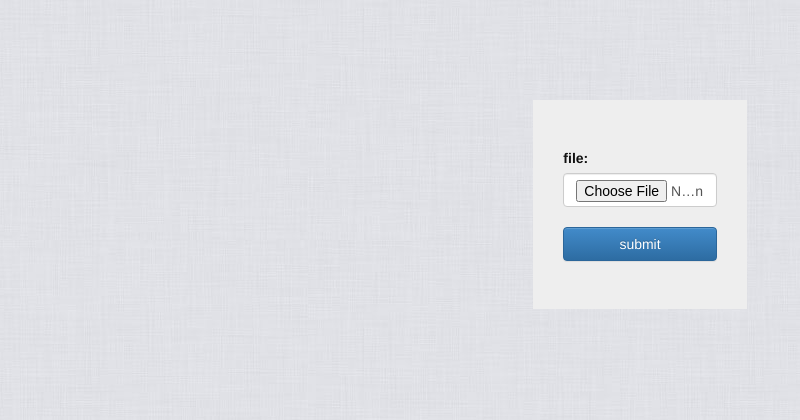
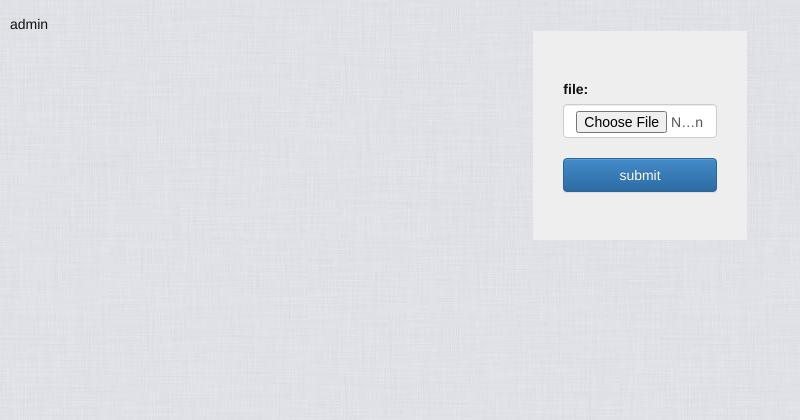
Before and after one commit to SutCEGoS/website, a Django app: a page that uses templates/base.html in a window 1280 px wide. Shown: the top 420 px of the page, without its empty margins (0-800 px from the left). Run offline with Django 3.2, Linux system fonts and the light colour scheme; a user stored in the database is signed in; parts of the project's set-up code (start-up, migrations or seed data) failed here and were passed over; some libraries are stand-ins or nearby versions.

Commit message:
Several features: * Single thing with id * Logout panel on the top * Added permament link * And other awesome features.... * Thank me :-)

```diff
--- a/base/urls.py
+++ b/base/urls.py
@@ -6,6 +6,7 @@ urlpatterns = patterns('base.views',
                        # url(r'^$', 'home', name='home'),
                        url(r'^/?$', 'home', name='home'),
                        url(r'^login/?$', 'login', name='login'),
+                       url(r'^logout/?$', 'logout', name='logout'),
                        url(r'^create-account-from-file-by-admin-qsc/$', 'create_accounts', name='create-account'),
                        url(r'^change-password/?$', 'password_reset_change', name='password_reset_change'),
 
--- a/base/views.py
+++ b/base/views.py
@@ -16,6 +16,9 @@ def home(request):
     else:
         return HttpResponseRedirect(reverse('requests'))
 
+def logout(request):
+    # TODO (AMIN): do this :D
+    pass
 
 def login(request):
     if request.user.is_authenticated():
--- a/static/css/style.css
+++ b/static/css/style.css
@@ -50,7 +50,7 @@ footer a:hover {
 }
 
 .request-id {
-    font-family: corbel;
+    /**font-family: corbel;**/
     font-size: 0.8em;
     color: #999999;
     cursor: default;
@@ -119,8 +119,6 @@ footer .terminator {
     color:#888;
 }
 
-
-
 .panel-background-color{
     background-color: rgba(255,255,255,0.6);
 }
@@ -128,7 +126,6 @@ footer .terminator {
 .dir-rtl{
     direction: rtl;
 }
-
 
 #no_result {
     margin-top:  26px ;
@@ -147,6 +144,26 @@ footer .terminator {
 
 .no_result_wrapper_text{
     padding-left: 53px;
+}
+
+a.permanent.link {
+    /** TODO: semora **/
+}
+
+a.permanent.link:hover {
+    /** TODO: semora **/
+    cursor: pointer; cursor: hand;
+    text-decoration: underline;
+}
+
+header .panel-heading {
+    overflow: hidden;
+    float: left;
+    width: 177px;
+    height: 31px;
+    padding-top: 14px;
+    padding-right: 35px;
+    padding-left: 10px;
 }
 
 /** What we had: **/
--- a/templates/base.html
+++ b/templates/base.html
@@ -26,6 +26,19 @@
     {% block extra_styles %}{% endblock %}
 </head>
 <body>
+    <header>
+    <div class="row">
+        <div class="col-lg-2">
+            <div class="panel-heading">
+                {{ user }}
+                <div class="user_info">
+                    <a href="{% url 'logout' %}">Logout</a>
+                </div>
+            </div>
+        </div>
+
+    </div>
+    </header>
     <div class="margin-bottom-lg">
         {% block body %}{% endblock %}
     </div>
--- a/templates/messages.html
+++ b/templates/messages.html
@@ -14,7 +14,7 @@
     <script type="text/javascript" language="JavaScript">
         var $ajax_metoo = '{% url 'add_me_too' %}';
         var $load_url = '{% url 'get_objections_list' %}';
-/*
+
     var messages = [
         {
             data_id: 1,
@@ -45,7 +45,7 @@
             $window.trigger('search.result', [messages]);
         }, 1000);
     });
-        */
+
     </script>
 
 {% endblock %}
@@ -106,7 +106,7 @@
 
     <div class="panel panel-default dir-rtl hide" mj-dataid="" mj-category-id="" mj-message-template="true">
         <div class="panel-heading">
-            <a href="#" target="_self" mj-permanent-link><span class="request-id" mj-request-id></span></a>
+            <a href="#" target="_self" class="permanent link" mj-permanent-link><span class="request-id" mj-request-id></span></a>
             <a data-toggle="collapse" data-parent="#accordion" class="non-decoration">
             <span class="panel-title">
             <span class="conflict name" mj-course-1 mj-category="3"></span>
```
Also changed, not shown: static/js/messages.js (+26 -2 lines).
